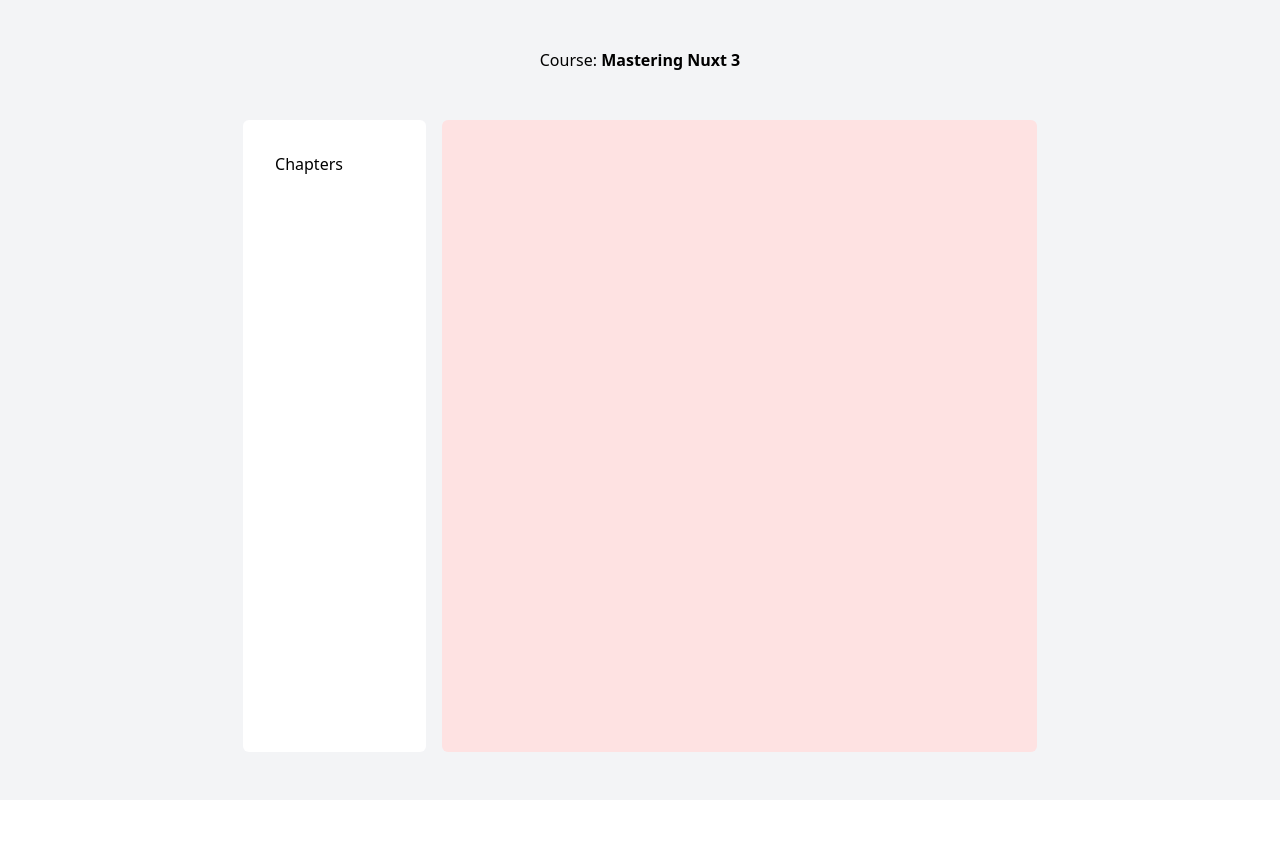
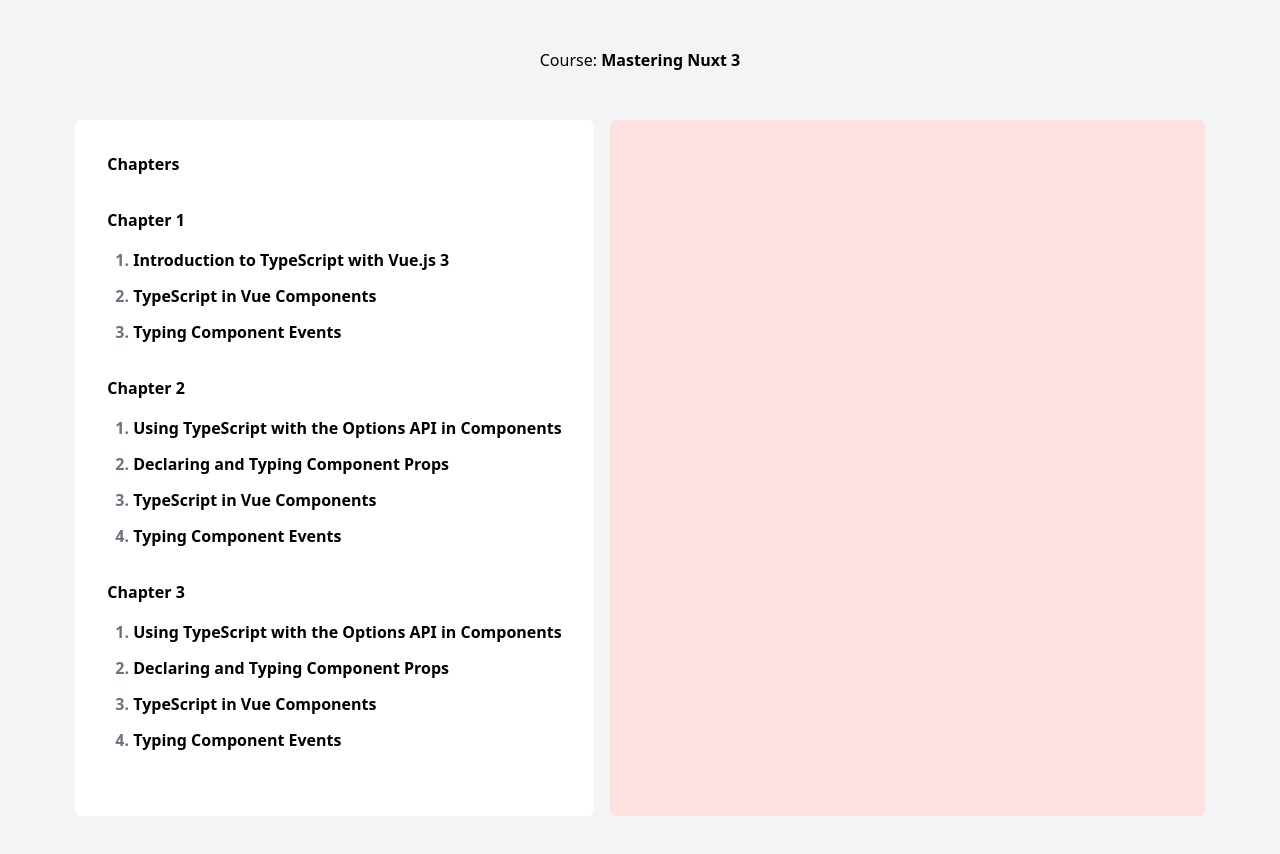
Before and after one commit to seriiserii825/nuxt-mastering, a Nuxt app: page /course in a window 1280 px wide. Shown: the top 854 px of the page. Before the commit the page ends 800 px from the top, so only its background shows below. Built offline with nearby package versions, Linux system fonts and the light colour scheme.

Commit message:
feat: nuxt link

```diff
--- a/pages/course.vue
+++ b/pages/course.vue
@@ -1,10 +1,12 @@
-<script setup lang="ts"></script>
+<script setup lang="ts">
+const { chapters } = useCourse();
+</script>
 
 <template>
   <div
-    class="p-12 bg-gray-100 w-full h-full min-h-screen flex flex-col items-center"
+    class="flex flex-col items-center w-full h-full min-h-screen p-12 bg-gray-100"
   >
-    <div class="prose mb-12">
+    <div class="mb-12 prose">
       <h1>
         <span class="font-medium">
           Course:
@@ -17,8 +19,25 @@
       <div
         class="prose mr-4 p-8 bg-white rounded-md min-w-[20ch] flex flex-col"
       >
-        <h3>Chapters</h3>
+        <h3 class="mb-4 font-bold">Chapters</h3>
         <!-- All the lessons for the course listed here -->
+        <ul>
+          <li class="mb-4" v-for="chapter in chapters" :key="chapter.slug"></li>
+          <div v-for="chapter in chapters" :key="chapter.slug">
+            <h4 class="mb-4 font-bold">{{ chapter.title }}</h4>
+            <ul class="mb-8">
+              <li v-for="(lesson, index) in chapter.lessons" :key="lesson.slug">
+                <nuxt-link
+                  class="block pl-2 mb-3 font-semibold"
+                  :to="`/course/chapter/${chapter.slug}/lesson/${lesson.slug}`"
+                >
+                  <span class="text-gray-500">{{ index + 1 }}.</span>
+                  {{ lesson.title }}
+                </nuxt-link>
+              </li>
+            </ul>
+          </div>
+        </ul>
       </div>
 
       <div class="prose p-12 bg-red-100 rounded-md w-[65ch]">
--- a/pages/course/chapter/[chapterSlug]/lesson/[lessonSlug].vue
+++ b/pages/course/chapter/[chapterSlug]/lesson/[lessonSlug].vue
@@ -5,20 +5,22 @@
     </p>
     <h2 class="my-0">{{ lesson.title }}</h2>
     <div class="flex mt-2 mb-8 space-x-4">
-      <a
+      <nuxt-link
         v-if="lesson.sourceUrl"
+        target="_blank"
         class="font-normal text-gray-500 text-md"
         :href="lesson.sourceUrl"
       >
         Download Source Code
-      </a>
-      <a
+      </nuxt-link>
+      <nuxt-link
         v-if="lesson.downloadUrl"
         class="font-normal text-gray-500 text-md"
+        target="_blank"
         :href="lesson.downloadUrl"
       >
         Download Video
-      </a>
+      </nuxt-link>
     </div>
     <VideoPlayer class="mb-6" v-if="lesson.videoId" :videoId="lesson.videoId" />
     <p>{{ lesson.text }}</p>
```
Also changed, not shown: 1 other file (tests, documents, lock files or other folders).
